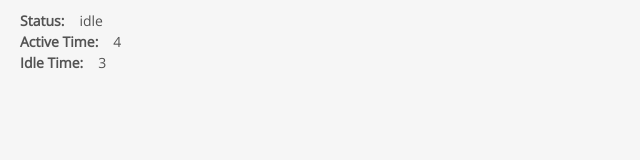
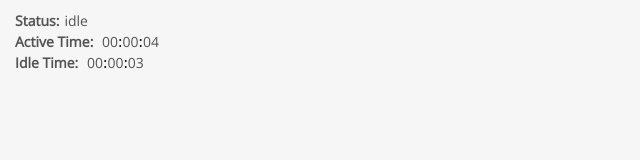
Before and after one commit to ej-liu/idle-demo, an Electron app: page index.html in a window 1000 px wide. Shown: the whole page, without its empty margins (0-640 px from the left). Drawn offline with nearby package versions, Linux system fonts and the light colour scheme.

Commit message:
Changed time active/idle to HH:MM:SS format

```diff
--- a/css/the.css
+++ b/css/the.css
@@ -16,6 +16,7 @@ html {
    font: 14px/1.5 'Open Sans', sans-serif;
    color: #535353;
    display: inline;
+   padding: 0 0 0 0;
  }
 
  button {
--- a/index.html
+++ b/index.html
@@ -14,8 +14,12 @@
 <!--    <button type="button" id="start">Start monitoring</button><br>
 -->
     <p><b>Status:</b><p id="status">active</p></p><br>
-    <p><b>Active Time:</b><p id="active">0</p></p><br>
-    <p><b>Idle Time:</b><p id="idle">0</p></p><br>
+    <p><b>Active Time:</b>
+        <p id="activeHours">00</p>:<p id="activeMinutes">00</p>:<p id="activeSeconds">00</p>
+    </p><br>
+    <p><b>Idle Time:</b>
+        <p id="idleHours">00</p>:<p id="idleMinutes">00</p>:<p id="idleSeconds">00</p>
+    </p><br>
 
 <!-- JavaScript -->
 <script>if (typeof module === 'object') {window.module = module; module = undefined;}</script>
--- a/js/script.js
+++ b/js/script.js
@@ -1,5 +1,5 @@
-var idleTimeRecord = 0.0;
-var activeTimeRecord = 0.0;
+var idleTimeRecord = 0;
+var activeTimeRecord = 0;
 var idle = false;
 
 var idleInterval = setInterval("idleTimeStart()", 1000);
@@ -33,17 +33,24 @@ activeTimeStart();
 
 })(jQuery);
 
-
 function idleTimeStart() {
   if (idle) {
     idleTimeRecord+=1;
-    $("#idle").html(idleTimeRecord);
+    $("#idleHours").html(pad(Math.floor(idleTimeRecord/3600)));
+    $("#idleMinutes").html(pad(Math.floor((idleTimeRecord%3600)/60)));
+    $("#idleSeconds").html(pad((idleTimeRecord%3600)%60));
   }
 }
 
-function activeTimeStart(){
+function activeTimeStart() {
   if (!idle) {
     activeTimeRecord+=1;
-    $("#active").html(activeTimeRecord);
+    $("#activeHours").html(pad(Math.floor(activeTimeRecord/3600)));
+    $("#activeMinutes").html(pad(Math.floor((activeTimeRecord%3600)/60)));
+    $("#activeSeconds").html(pad((activeTimeRecord%3600)%60));
   }
 }
+
+function pad(n) {
+  return (n < 10 ? "0" + n : n);
+}
```
